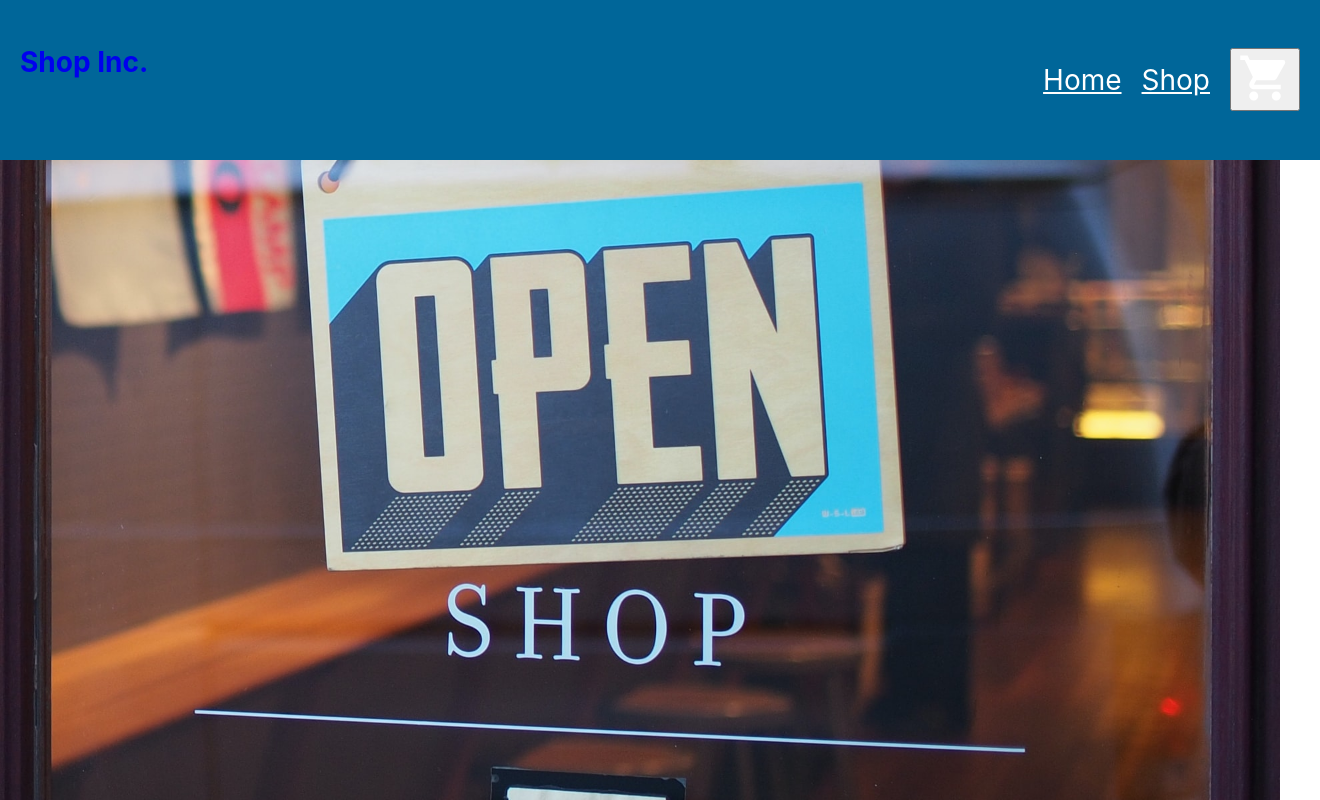
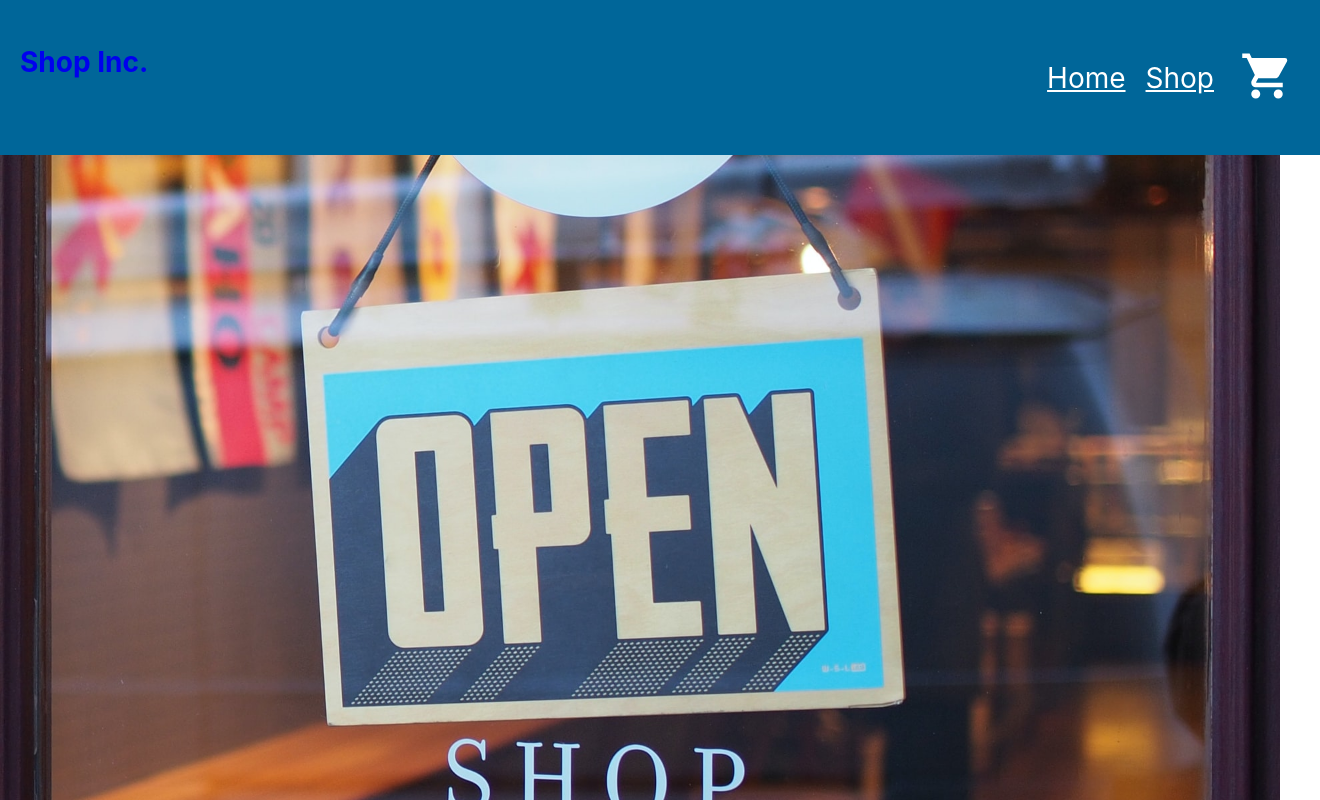
Before and after one commit to gband85/shopping-cart, a React (Create React App) app: page / in a window 1280 px wide. Shown: the top 800 px of the page, 1320 px wide, since content can reach past the window. Built offline with nearby package versions, Linux system fonts and the light colour scheme.

Commit message:
add cart button with quantity badge

```diff
--- a/src/components/Navbar.css
+++ b/src/components/Navbar.css
@@ -30,7 +30,7 @@
   }
   .navbar {
     display: flex;
-    position:fixed;
+    /* position:fixed; */
     padding: 20px;
     color: #fff;
     width: 100%;
@@ -99,3 +99,34 @@
   .close__menu__btn:hover {
   color: rgb(205, 205, 205);
   }
+  .cart-icon {
+    z-index: 5;
+    background-color: red;
+    height: fit-content;
+  }
+.nav-link-cart {
+  text-decoration: none;
+  height: min-content;
+  background-color: transparent;
+  border: none;
+}
+  .badge {
+    text-decoration: none;
+    padding: 0 3px;
+    background-color: #5c3996;
+    color: white;
+    font-size: 1.2rem;
+    font-weight: bold;
+    border-radius: 100%;
+    position: absolute;
+    text-align: center;
+    top: 18px;
+    right: 20px;
+    width: fit-content;
+    z-index: 6;
+  }
+  .menu-item {
+    display: flex;
+    align-items: center;
+    height: fit-content;
+  }
```
